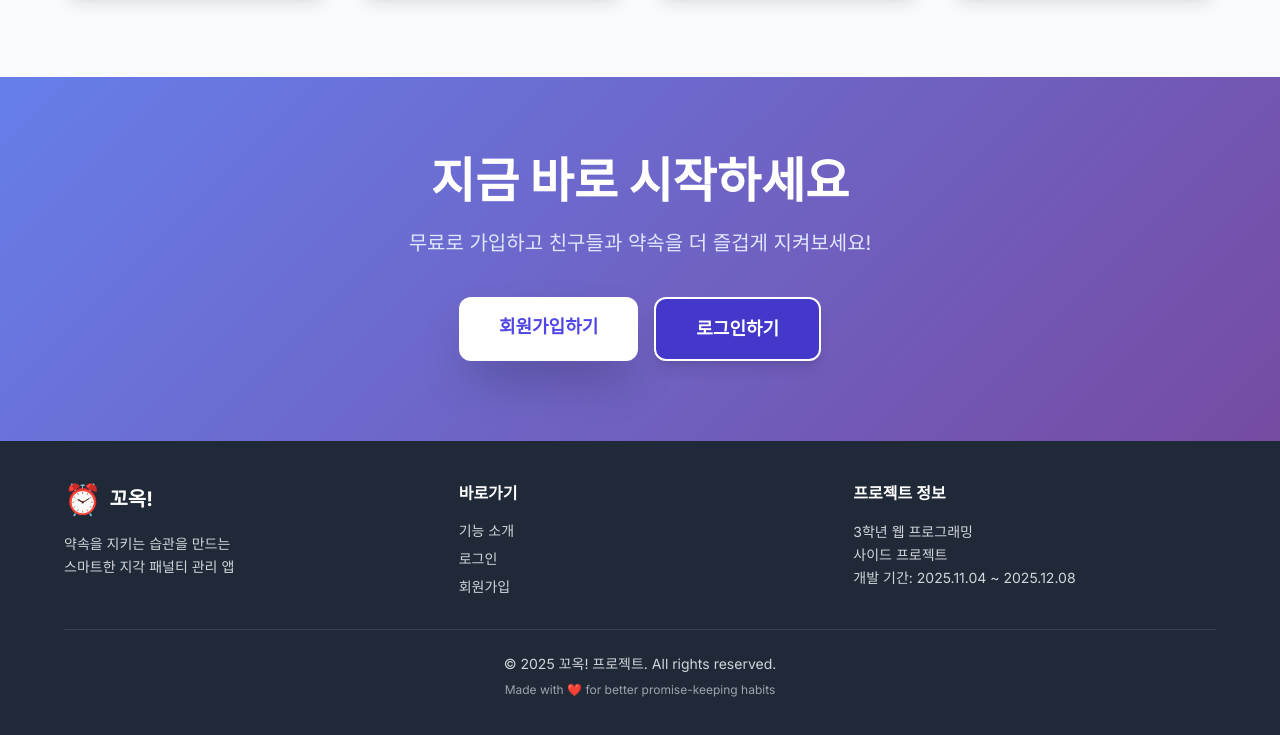
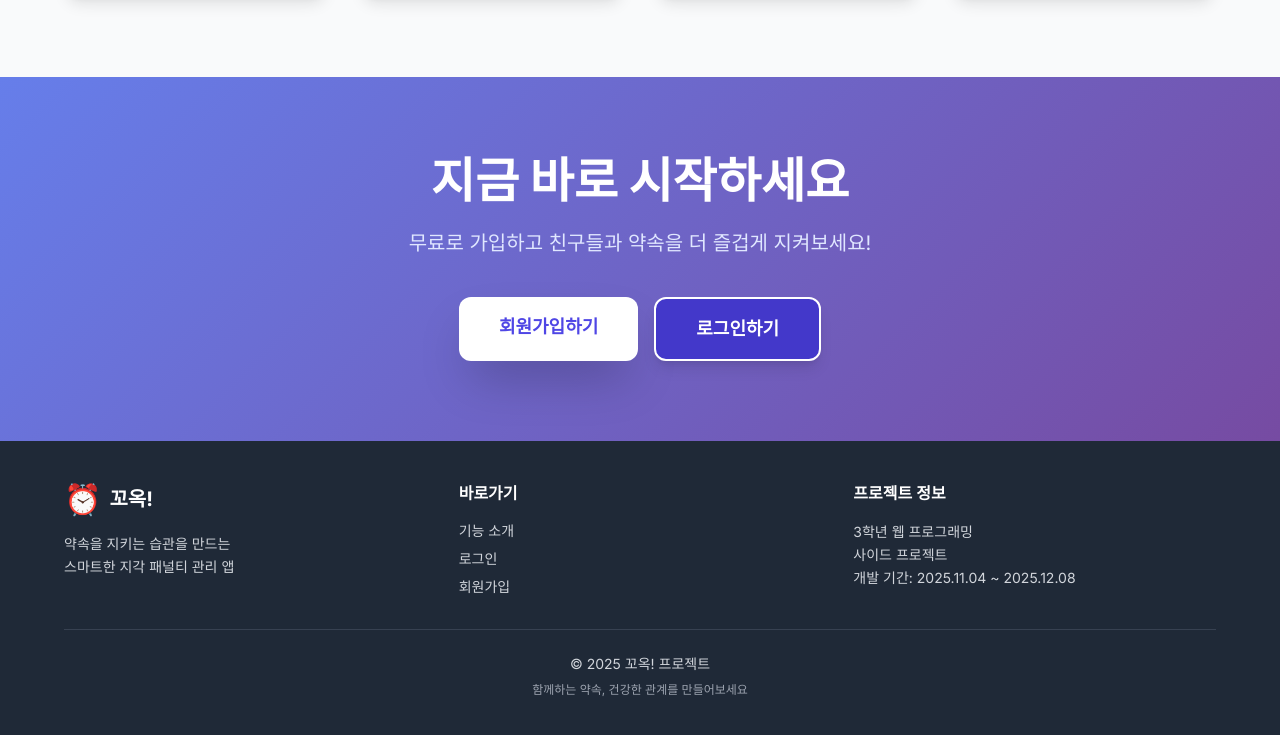
Before and after one commit to ruok02/Web_Time, a website: page frontend/public/index.html in a window 1280 px wide. Shown: the part 1661-2396 px from the top of the page. Drawn offline with nearby package versions, Linux system fonts and the light colour scheme.

Commit message:
Update index.html

```diff
--- a/frontend/public/index.html
+++ b/frontend/public/index.html
@@ -44,6 +44,7 @@
                 opacity: 0;
                 transform: translateY(30px);
             }
+
             to {
                 opacity: 1;
                 transform: translateY(0);
@@ -84,6 +85,7 @@
 </head>
 
 <!-- <body> 태그 시작. 웹 문서의 모든 내용을 담습니다. bg-gray-50 클래스는 아주 연한 회색 배경을 지정합니다. -->
+
 <body class="bg-gray-50">
 
     <!-- 네비게이션 헤더 -->
@@ -130,17 +132,18 @@
             <!-- 서브 헤드라인 text-xl (기본 크기), md:text-2xl (중간 화면 이상에서 더 크게), mb-8 (아래쪽 마진 8), text-indigo-100 (인디고 색상), max-w-3xl (최대 너비 3xl), mx-auto (수평 중앙 정렬) 설정합니다. -->
             <p class="text-xl md:text-2xl mb-8 text-indigo-100 max-w-3xl mx-auto">
                 지각 패널티 관리로 친구들과의 약속을 더 즐겁고 공정하게!<br>
-                10~20대 학생들을 위한 스마트한 약속 관리 솔루션
+                약속을 지키지 못하는 지각러들을 위한 스마트한 약속 관리 홈페이지
             </p>
 
             <!-- CTA 버튼 flex 컨테이너 -->
             <div class="flex flex-col sm:flex-row justify-center gap-4 mb-12">
-                <!-- 무료로 시작하기 버튼-->
+                <!-- 무료로 시작하기 버튼 / 가입시작하기 버튼-->
                 <a href="/frontend/public/signup.html"
                     class="px-8 py-4 bg-white text-indigo-600 font-bold text-lg rounded-xl hover:bg-indigo-50 transition duration-300 shadow-2xl hover:shadow-xl">
                     무료로 시작하기 →
                 </a>
                 <!-- 기능 둘러보기 버튼-->
+                <!--#features = 기능 섹션으로 이동하는 링크. **#features**는 해당 ID를 가진 요소로 부드럽게 스크롤됩니다.-->
                 <a href="#features"
                     class="px-8 py-4 bg-indigo-700 text-white font-bold text-lg rounded-xl hover:bg-indigo-800 transition duration-300 shadow-lg">
                     기능 둘러보기
@@ -148,6 +151,7 @@
             </div>
 
             <!-- Hero 이미지/아이콘 -->
+            <!-- 아이콘 컨테이너. `mt-12` (상단 마진 12), `text-6xl` (매우 큰 글자 크기), `opacity-90` (불투명도 90%)를 적용합니다. -->
             <div class="mt-12 flex justify-center space-x-8 text-6xl opacity-90">
                 <span>📅</span>
                 <span>⏰</span>
@@ -158,22 +162,27 @@
     </section>
 
 
-    <!-- Features Section -->
+    <!-- Features Section - 주요 기능 -->
     <section id="features" class="py-20 px-4 bg-white">
         <div class="max-w-6xl mx-auto">
-            <!-- 섹션 타이틀 -->
+            <!-- 섹션 타이틀 타이틀을 감싸는 컨테이너. 중앙 정렬하고 **mb-16 (큰 아래쪽 마진 16)**을 적용합니다. -->
             <div class="text-center mb-16">
+                <!-- 섹션 제목 -->
                 <h3 class="text-4xl font-extrabold text-gray-800 mb-4">주요 기능</h3>
+                <!-- 섹션 부제목 -->
                 <p class="underline decoration-wavy text-2xl font-semibold text-blue-600">약속 관리가 이렇게 쉬워집니다</p>
             </div>
 
-            <!-- Feature 카드 그리드 -->
+            <!-- Feature 카드 그리드 - 기능 카드. bg-gradient-to-br (대각선 아래-오른쪽 그라데이션 배경), p-8 (패딩 8), rounded-2xl (큰 둥근 모서리), shadow-lg (큰 그림자), **hover-scale (이전 <head>에서 정의한 호버 애니메이션)**이 적용됩니다.-->
             <div class="grid md:grid-cols-3 gap-8">
 
                 <!-- Feature 1: 약속 등록 -->
                 <div class="bg-gradient-to-br from-blue-50 to-indigo-50 p-8 rounded-2xl shadow-lg hover-scale">
+                    <!-- 카드 아이콘 -->
                     <div class="text-5xl mb-4">📝</div>
+                    <!-- 카드 제목 -->
                     <h4 class="text-2xl font-bold text-gray-800 mb-3">간편한 약속 등록</h4>
+                    <!-- 카드 내용입니다. **leading-relaxed (느슨한 줄 간격)**을 적용합니다.-->
                     <p class="text-gray-600 leading-relaxed">
                         날짜, 시간, 장소, 페널티를<br>
                         한 번에 간편하게 설정하세요.<br>
@@ -182,6 +191,7 @@
                 </div>
 
                 <!-- Feature 2: D-Day 계산 -->
+                <!-- 녹색/청록색 계열의 그라데이션이 적용된 카드입니다. -->
                 <div class="bg-gradient-to-br from-purple-50 to-pink-50 p-8 rounded-2xl shadow-lg hover-scale">
                     <div class="text-5xl mb-4">⏰</div>
                     <h4 class="text-2xl font-bold text-gray-800 mb-3">D-Day 자동 계산</h4>
@@ -222,7 +232,8 @@
                 <!-- Step 1 -->
                 <div class="text-center step-connector">
                     <div class="bg-white p-8 rounded-2xl shadow-lg hover-scale">
-                        <div class="w-16 h-16 bg-indigo-600 text-white rounded-full flex items-center justify-center text-2xl font-bold mx-auto mb-4">
+                        <div
+                            class="w-16 h-16 bg-indigo-600 text-white rounded-full flex items-center justify-center text-2xl font-bold mx-auto mb-4">
                             1
                         </div>
                         <h5 class="text-xl font-bold text-gray-800 mb-2">회원가입</h5>
@@ -233,7 +244,8 @@
                 <!-- Step 2 -->
                 <div class="text-center step-connector">
                     <div class="bg-white p-8 rounded-2xl shadow-lg hover-scale">
-                        <div class="w-16 h-16 bg-purple-600 text-white rounded-full flex items-center justify-center text-2xl font-bold mx-auto mb-4">
+                        <div
+                            class="w-16 h-16 bg-purple-600 text-white rounded-full flex items-center justify-center text-2xl font-bold mx-auto mb-4">
                             2
                         </div>
                         <h5 class="text-xl font-bold text-gray-800 mb-2">약속 등록</h5>
@@ -244,7 +256,8 @@
                 <!-- Step 3 -->
                 <div class="text-center step-connector">
                     <div class="bg-white p-8 rounded-2xl shadow-lg hover-scale">
-                        <div class="w-16 h-16 bg-pink-600 text-white rounded-full flex items-center justify-center text-2xl font-bold mx-auto mb-4">
+                        <div
+                            class="w-16 h-16 bg-pink-600 text-white rounded-full flex items-center justify-center text-2xl font-bold mx-auto mb-4">
                             3
                         </div>
                         <h5 class="text-xl font-bold text-gray-800 mb-2">체크인하기</h5>
@@ -255,7 +268,8 @@
                 <!-- Step 4 -->
                 <div class="text-center">
                     <div class="bg-white p-8 rounded-2xl shadow-lg hover-scale">
-                        <div class="w-16 h-16 bg-green-600 text-white rounded-full flex items-center justify-center text-2xl font-bold mx-auto mb-4">
+                        <div
+                            class="w-16 h-16 bg-green-600 text-white rounded-full flex items-center justify-center text-2xl font-bold mx-auto mb-4">
                             ✓
                         </div>
                         <h5 class="text-xl font-bold text-gray-800 mb-2">약속 완료!</h5>
@@ -332,9 +346,9 @@
 
             <!-- Copyright -->
             <div class="border-t border-gray-700 pt-6 text-center text-sm">
-                <p>&copy; 2025 꼬옥! 프로젝트. All rights reserved.</p>
+                <p>&copy; 2025 꼬옥! 프로젝트</p>
                 <p class="mt-2 text-xs text-gray-400">
-                    Made with ❤️ for better promise-keeping habits
+                    함께하는 약속, 건강한 관계를 만들어보세요
                 </p>
             </div>
         </div>
```
Lines whose indentation alone changed are shown as unchanged.
